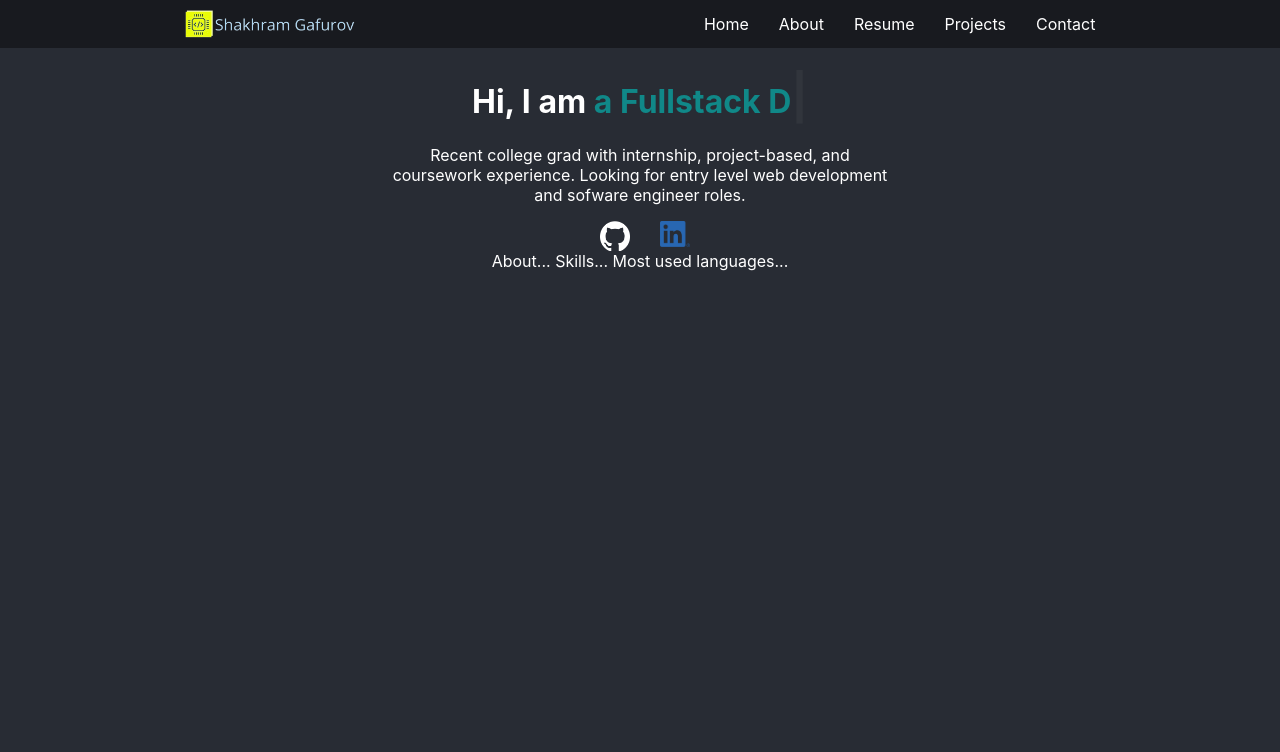
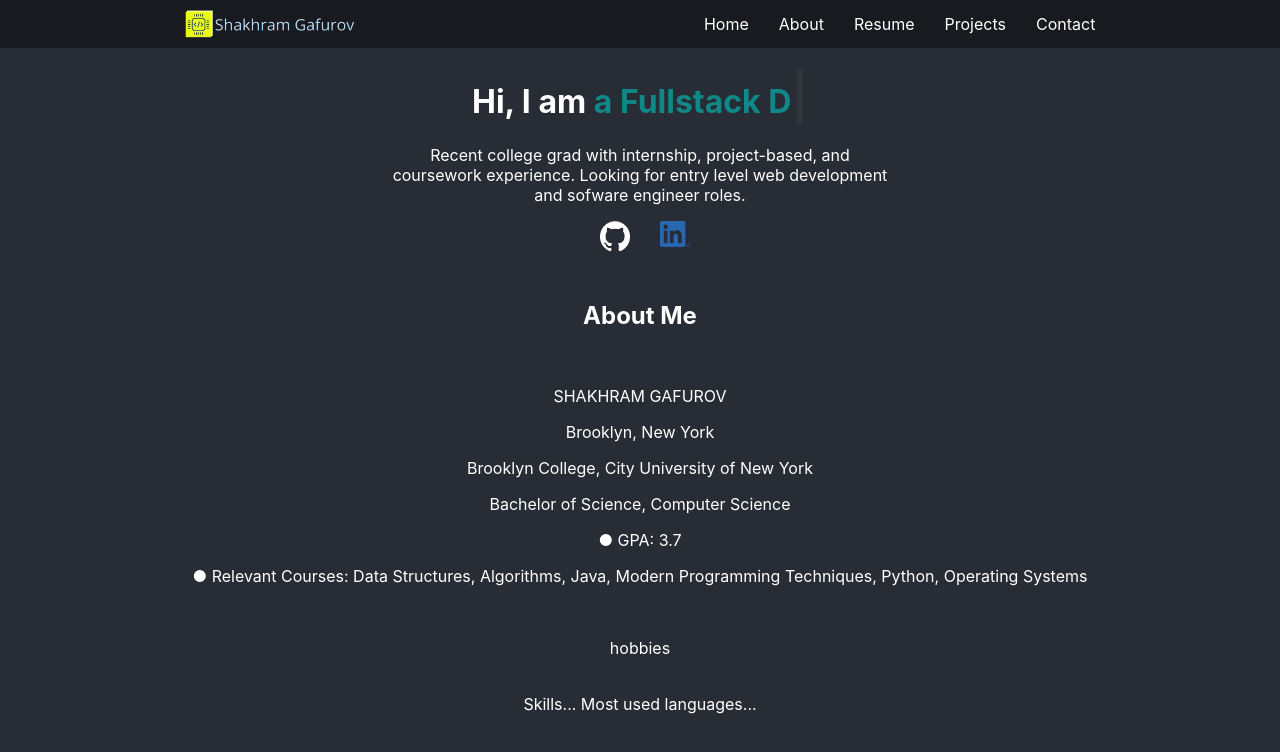
Before and after one commit to sgafurov/portfolio, a React (Create React App) app in the folder portfolio/: page / in a window 1280 px wide. Shown: the top 752 px of the page. Built offline with nearby package versions, Linux system fonts and the light colour scheme.

Commit message:
Add some info to About.js

```diff
--- a/portfolio/src/components/About.js
+++ b/portfolio/src/components/About.js
@@ -1,3 +1,23 @@
+import "../styles/About.css"
+
 export const About = () => {
-  return <div>About... Skills... Most used languages...</div>;
+  return (
+    <div className="about-me-section">
+      <h2>About Me</h2>
+      <br/>
+      <p>SHAKHRAM GAFUROV</p>
+      <p>Brooklyn, New York</p>
+      <p>Brooklyn College, City University of New York</p>
+      <p>Bachelor of Science, Computer Science</p>
+      <p>● GPA: 3.7</p>
+      <p>
+        ● Relevant Courses: Data Structures, Algorithms, Java, Modern
+        Programming Techniques, Python, Operating Systems
+      </p>
+      <br/>
+      <p>hobbies</p>
+      <br/>
+      Skills... Most used languages...
+    </div>
+  );
 };
--- /dev/null
+++ b/portfolio/src/styles/About.css
@@ -0,0 +1,3 @@
+.about-me-section {
+    margin-top: 50px;
+}
```
